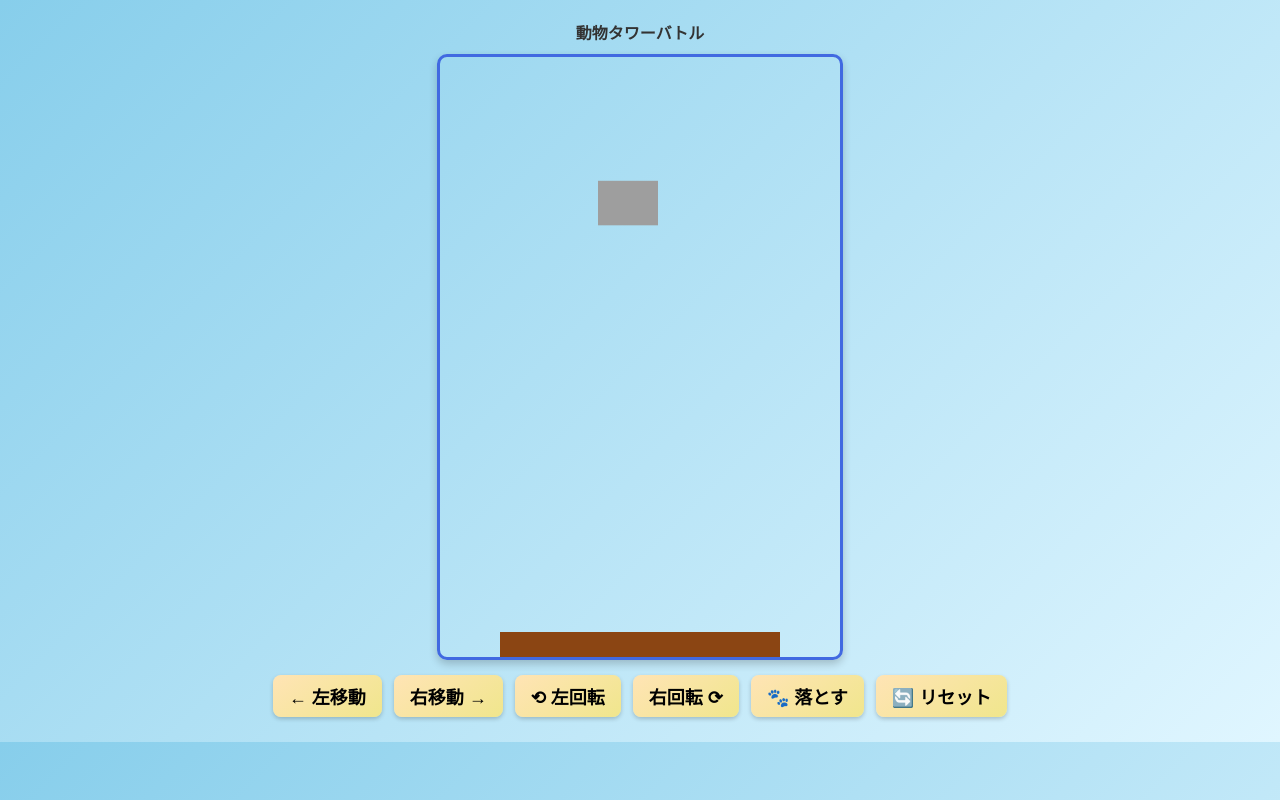
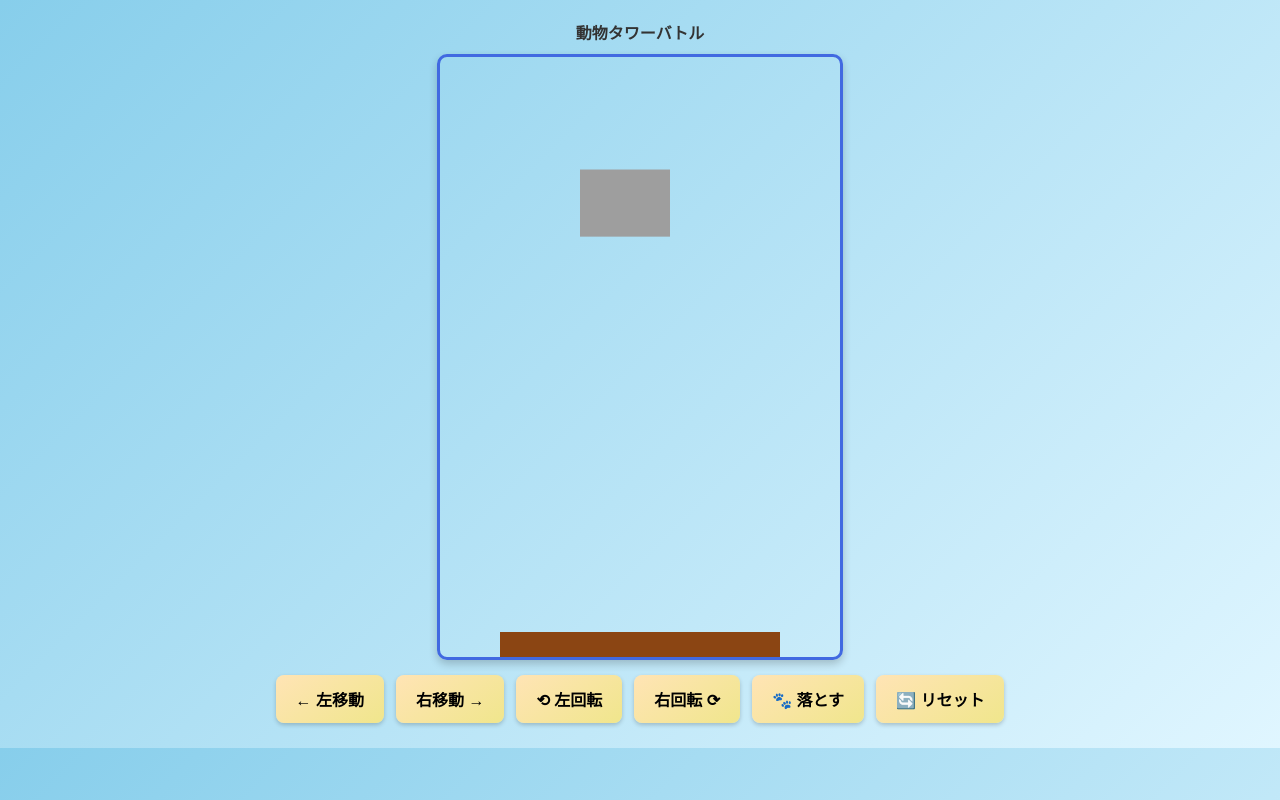
Before and after one commit to szksjm/moura_tower, a plain HTML site: page index.html in a window 1280 px wide. Both pictures are taken after a click on the button "← 左移動". Drawn offline with nearby package versions, Linux system fonts and the light colour scheme.

Commit message:
Update index.html

```diff
--- a/index.html
+++ b/index.html
@@ -10,6 +10,10 @@
     background: linear-gradient(135deg, #87CEEB, #E0F6FF);
     font-family: 'Arial', sans-serif;
     user-select: none;
+    touch-action: manipulation;
+    -webkit-touch-callout: none;
+    -webkit-user-select: none;
+    -webkit-tap-highlight-color: transparent;
   }
 
   #gameContainer {
@@ -35,8 +39,8 @@
   }
 
   button {
-    font-size: 18px;
-    padding: 8px 16px;
+    font-size: 16px;
+    padding: 12px 20px;
     border: none;
     border-radius: 8px;
     background: linear-gradient(145deg, #FFE4B5, #F0E68C);
@@ -44,6 +48,9 @@
     cursor: pointer;
     font-weight: bold;
     transition: all 0.1s;
+    min-width: 70px;
+    min-height: 44px;
+    touch-action: manipulation;
   }
 
   button:hover {
@@ -110,12 +117,17 @@ const GAME_CONFIG = {
         restitution: 0.2
     },
     animal: {
-        targetSize: 60,  // 目標サイズ（ピクセル）
-        minSize: 40,
-        maxSize: 80,
+        targetSize: 90,  // 目標サイズ（ピクセル）1.5倍に
+        minSize: 60,
+        maxSize: 120,
         spawnHeight: 80,
-        moveSpeed: 12,
-        rotateSpeed: Math.PI / 16
+        moveSpeed: 15,
+        rotateSpeed: Math.PI / 12
+    },
+    performance: {
+        targetFPS: 60,
+        renderTiming: 16.67, // 1000/60
+        inputThrottle: 50 // 入力の間隔制限（ms）
     }
 };
 
@@ -127,7 +139,9 @@ let gameState = {
     currentBody: null,
     isDropping: false,
     imagesLoaded: false,
-    loadedImages: {}
+    loadedImages: {},
+    lastInputTime: 0,
+    animationFrame: null
 };
 
 // 画像ファイル名
@@ -193,6 +207,29 @@ function preloadImages() {
     });
 }
 
+// 入力制限付きの操作関数
+function throttledInput(callback) {
+    const now = Date.now();
+    if (now - gameState.lastInputTime > GAME_CONFIG.performance.inputThrottle) {
+        gameState.lastInputTime = now;
+        callback();
+    }
+}
+
+// 最適化されたレンダリング
+function optimizedRender() {
+    if (gameState.render) {
+        gameState.animationFrame = requestAnimationFrame(optimizedRender);
+
+        // フレームレート制御
+        const now = performance.now();
+        if (now - gameState.lastRenderTime >= GAME_CONFIG.performance.renderTiming) {
+            Render.world(gameState.render);
+            gameState.lastRenderTime = now;
+        }
+    }
+}
+
 // ゲームエンジンの初期化
 function initializeGame() {
     const canvas = document.getElementById('gameCanvas');
@@ -211,7 +248,8 @@ function initializeGame() {
             wireframes: false,
             background: 'transparent',
             showAngleIndicator: false,
-            showVelocity: false
+            showVelocity: false,
+            pixelRatio: Math.min(window.devicePixelRatio || 1, 2) // 高DPI対応但し制限
         }
     });
 
@@ -237,10 +275,14 @@ function initializeGame() {
 
     Composite.add(gameState.engine.world, [ground, leftWall, rightWall]);
 
-    // ランナーの作成と開始
+    // ランナーの作成と開始（FPS制限）
     gameState.runner = Runner.create();
+    gameState.runner.delta = GAME_CONFIG.performance.renderTiming;
     Runner.run(gameState.runner, gameState.engine);
-    Render.run(gameState.render);
+
+    // 最適化されたレンダリング開始
+    gameState.lastRenderTime = 0;
+    optimizedRender();
 
     // イベントリスナーの設定
     setupEventListeners();
@@ -318,38 +360,98 @@ function setupEventListeners() {
         }
     });
 
-    // ボタンイベント
+    // ボタンイベント（スロットリング付き）
     document.getElementById('leftBtn').onclick = () => {
+        throttledInput(() => {
             if (gameState.currentBody && !gameState.isDropping) {
                 Body.translate(gameState.currentBody, {x: -GAME_CONFIG.animal.moveSpeed, y: 0});
             }
+        });
     };
 
     document.getElementById('rightBtn').onclick = () => {
+        throttledInput(() => {
             if (gameState.currentBody && !gameState.isDropping) {
                 Body.translate(gameState.currentBody, {x: GAME_CONFIG.animal.moveSpeed, y: 0});
             }
+        });
     };
 
     document.getElementById('rotateLeftBtn').onclick = () => {
+        throttledInput(() => {
             if (gameState.currentBody && !gameState.isDropping) {
                 Body.rotate(gameState.currentBody, -GAME_CONFIG.animal.rotateSpeed);
             }
+        });
     };
 
     document.getElementById('rotateRightBtn').onclick = () => {
+        throttledInput(() => {
             if (gameState.currentBody && !gameState.isDropping) {
                 Body.rotate(gameState.currentBody, GAME_CONFIG.animal.rotateSpeed);
             }
+        });
     };
 
     document.getElementById('dropBtn').onclick = dropCurrentAnimal;
 
     document.getElementById('resetBtn').onclick = () => {
+        // アニメーションフレームをクリア
+        if (gameState.animationFrame) {
+            cancelAnimationFrame(gameState.animationFrame);
+        }
         location.reload();
     };
 
-    // キーボード操作
+    // タッチイベント（スマホ対応）
+    let touchHandlers = {};
+
+    ['leftBtn', 'rightBtn', 'rotateLeftBtn', 'rotateRightBtn'].forEach(btnId => {
+        const btn = document.getElementById(btnId);
+        let touchInterval = null;
+
+        const startAction = () => {
+            btn.click();
+            touchInterval = setInterval(() => btn.click(), 100);
+        };
+
+        const stopAction = () => {
+            if (touchInterval) {
+                clearInterval(touchInterval);
+                touchInterval = null;
+            }
+        };
+
+        // タッチイベント
+        btn.addEventListener('touchstart', (e) => {
+            e.preventDefault();
+            startAction();
+        });
+
+        btn.addEventListener('touchend', (e) => {
+            e.preventDefault();
+            stopAction();
+        });
+
+        btn.addEventListener('touchcancel', (e) => {
+            e.preventDefault();
+            stopAction();
+        });
+
+        // マウスイベント（デスクトップ用）
+        btn.addEventListener('mousedown', startAction);
+        btn.addEventListener('mouseup', stopAction);
+        btn.addEventListener('mouseleave', stopAction);
+    });
+
+    // 落とすボタンとリセットボタンは単発
+    ['dropBtn', 'resetBtn'].forEach(btnId => {
+        const btn = document.getElementById(btnId);
+        btn.addEventListener('touchstart', (e) => {
+            e.preventDefault();
+            btn.click();
+        });
+    });
     document.addEventListener('keydown', (event) => {
         switch(event.code) {
             case 'ArrowLeft':
```
Lines whose indentation alone changed are shown as unchanged.
